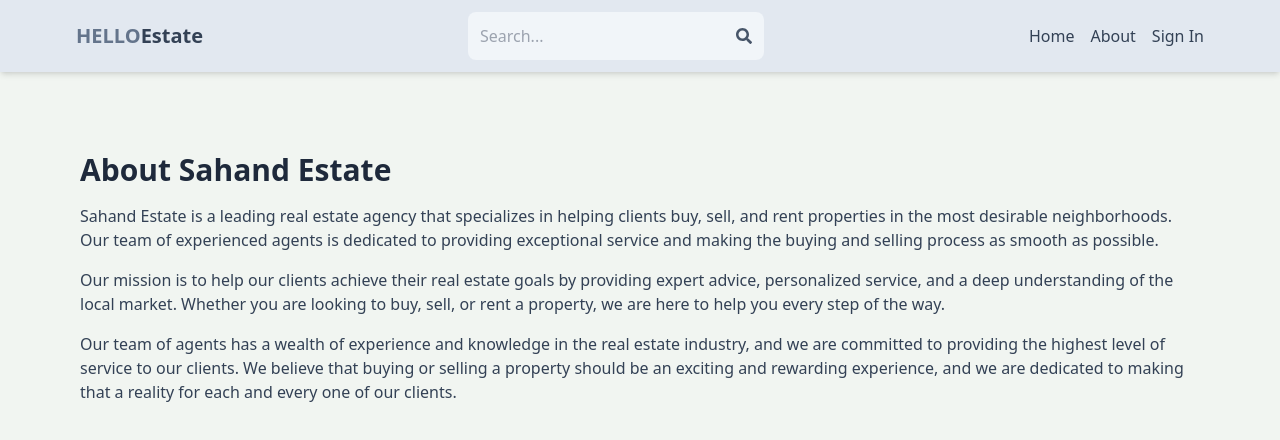
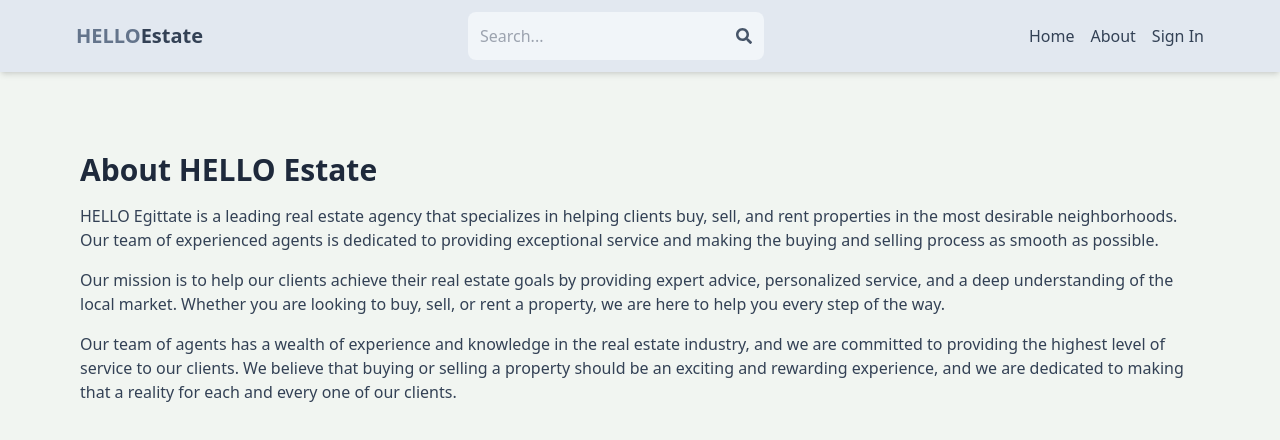
Before and after one commit to ankiit-yadavv/mern-estate, a React (Vite) app in the folder client/: page /about in a window 1280 px wide. Shown: the top 440 px of the page. Built offline with nearby package versions, Linux system fonts and the light colour scheme; no server answers.

Commit message:
fixed some bugs

```diff
--- a/client/src/pages/About.jsx
+++ b/client/src/pages/About.jsx
@@ -3,8 +3,8 @@
 export default function About() {
   return (
     <div className='py-20 px-4 max-w-6xl mx-auto'>
-      <h1 className='text-3xl font-bold mb-4 text-slate-800'>About Sahand Estate</h1>
-      <p className='mb-4 text-slate-700'>Sahand Estate is a leading real estate agency that specializes in helping clients buy, sell, and rent properties in the most desirable neighborhoods. Our team of experienced agents is dedicated to providing exceptional service and making the buying and selling process as smooth as possible.</p>
+      <h1 className='text-3xl font-bold mb-4 text-slate-800'>About HELLO Estate</h1>
+      <p className='mb-4 text-slate-700'>HELLO Egittate is a leading real estate agency that specializes in helping clients buy, sell, and rent properties in the most desirable neighborhoods. Our team of experienced agents is dedicated to providing exceptional service and making the buying and selling process as smooth as possible.</p>
       <p className='mb-4 text-slate-700'>
       Our mission is to help our clients achieve their real estate goals by providing expert advice, personalized service, and a deep understanding of the local market. Whether you are looking to buy, sell, or rent a property, we are here to help you every step of the way.
       </p>
```
